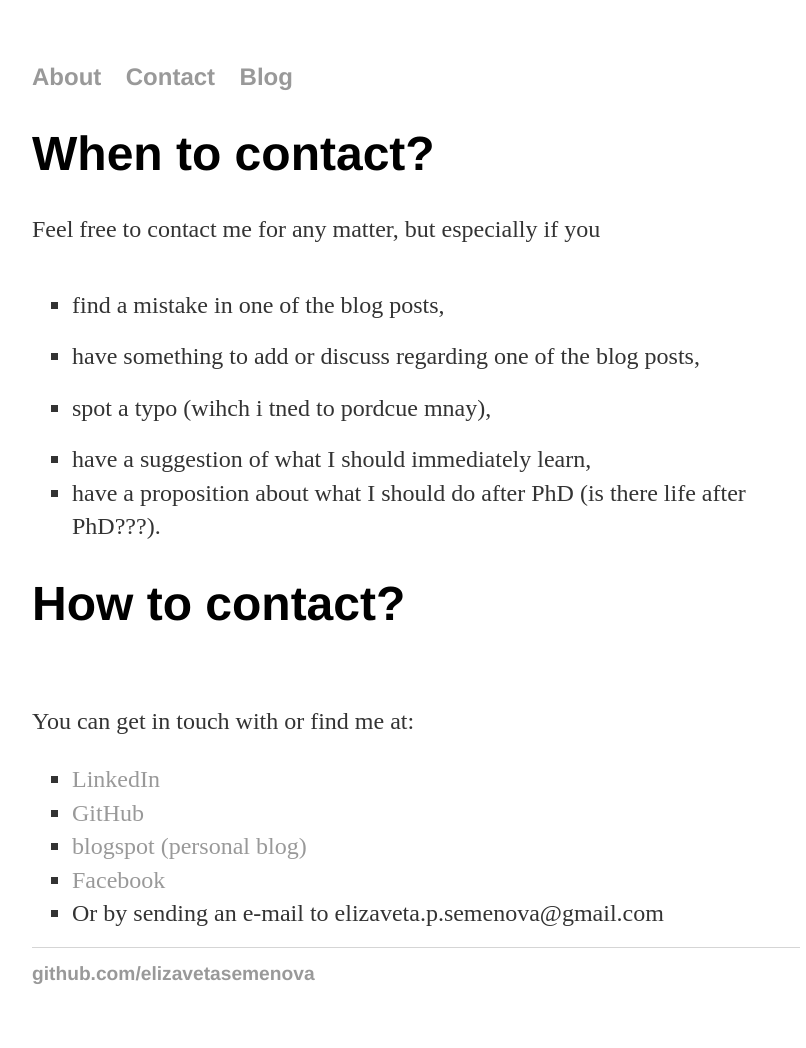
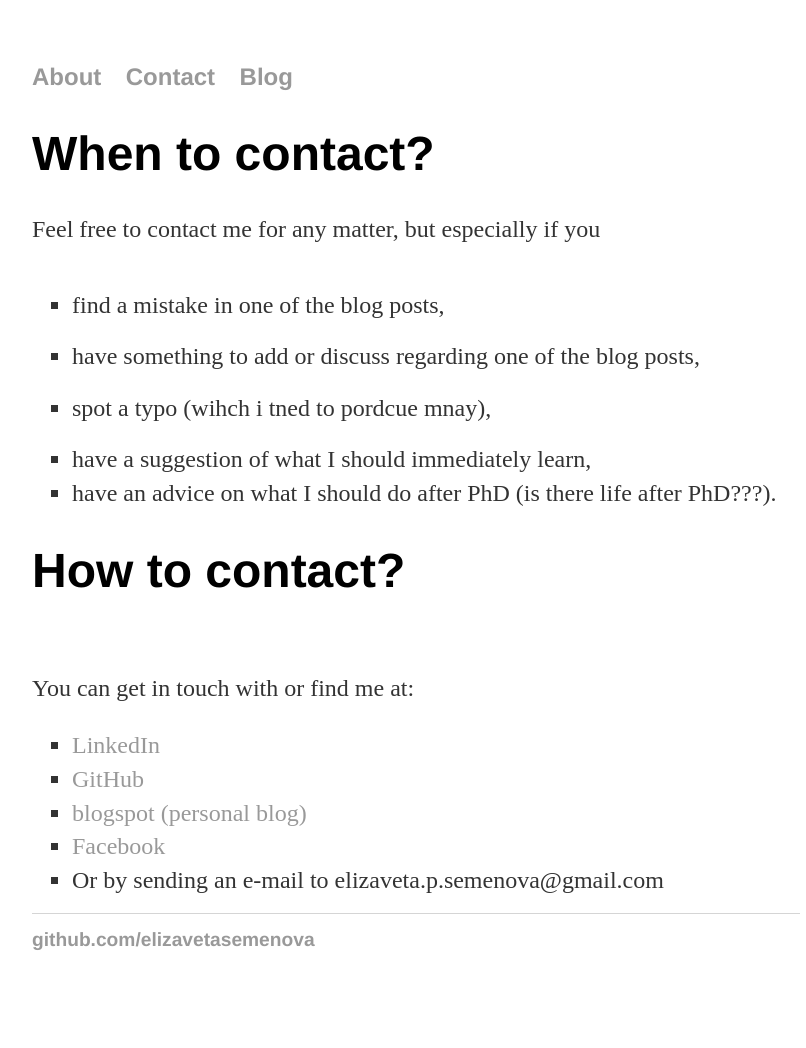
Before and after one commit to elizavetasemenova/elizavetasemenova.github.io, a Jekyll site: the page built from contact/index.html, in a window 1280 px wide. Shown: the whole page, without its empty margins (224-1030 px from the left). Built offline with Jekyll 4.4.1, drawn with Linux system fonts in a browser that asks for light colours; after the commit the page ends 1014 px from its top, so only the background shows below that.

Commit message:
Update index.html

```diff
--- a/contact/index.html
+++ b/contact/index.html
@@ -10,7 +10,7 @@ title: Contact
       <li>have something to add or discuss regarding one of the blog posts,</li>
       <li>spot a typo (wihch i tned to pordcue mnay),</li>
       <li>have a suggestion of what I should immediately learn,</li>
-      <li>have a proposition about what I should do after PhD (is there life after PhD???).</li>
+      <li>have an advice on what I should do after PhD (is there life after PhD???).</li>
    </ul>
    <h1>How to contact?</h1>
    <p>You can get in touch with or find me at:
```
